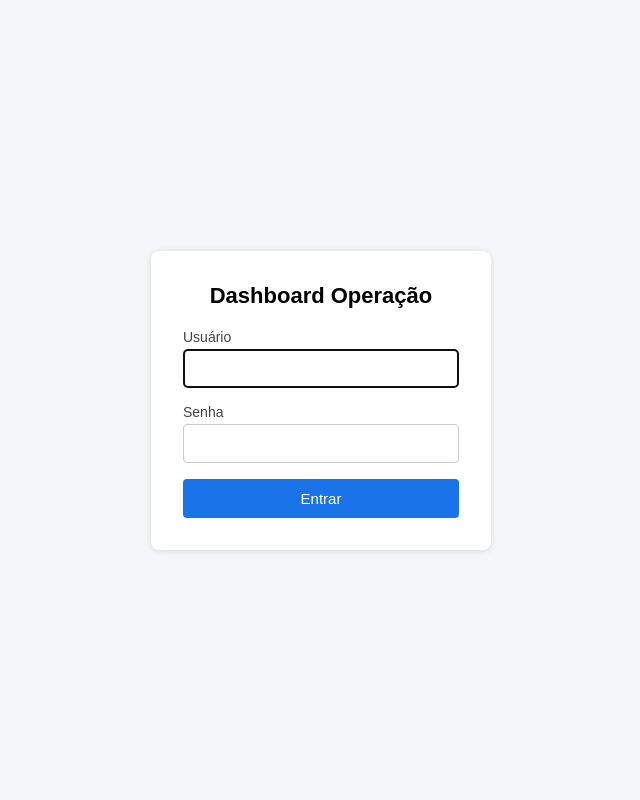
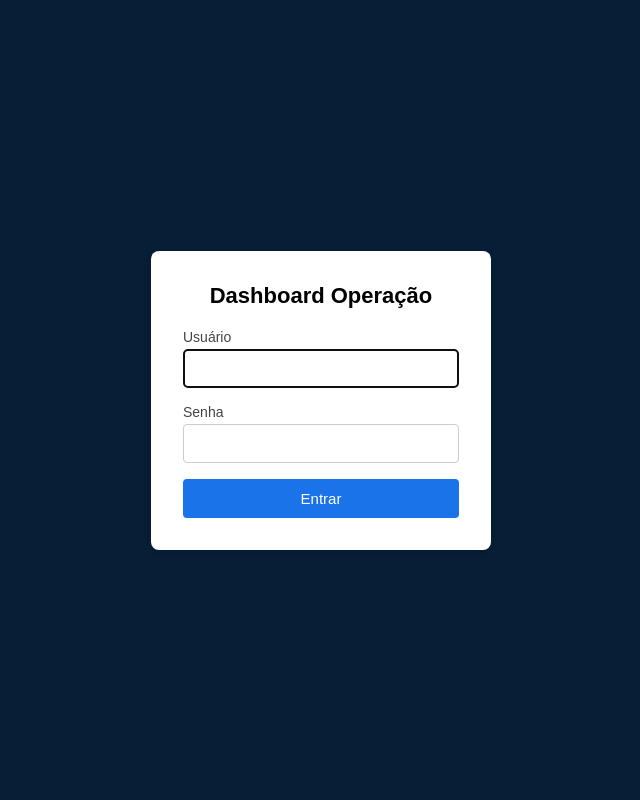
Before and after one commit to aguilarluiz2004-ux/Dashboard_Logistico, a Flask app: page /login in a window 1280 px wide. Shown: the whole page, without its empty margins (319-959 px from the left). Run offline with Flask 3, Linux system fonts and the light colour scheme.

```diff
--- a/templates/login.html
+++ b/templates/login.html
@@ -8,7 +8,7 @@
     * { box-sizing: border-box; }
     body {
       font-family: Arial, sans-serif;
-      background: #f4f6f8;
+      background: #061e36;
       display: flex;
       align-items: center;
       justify-content: center;
```
